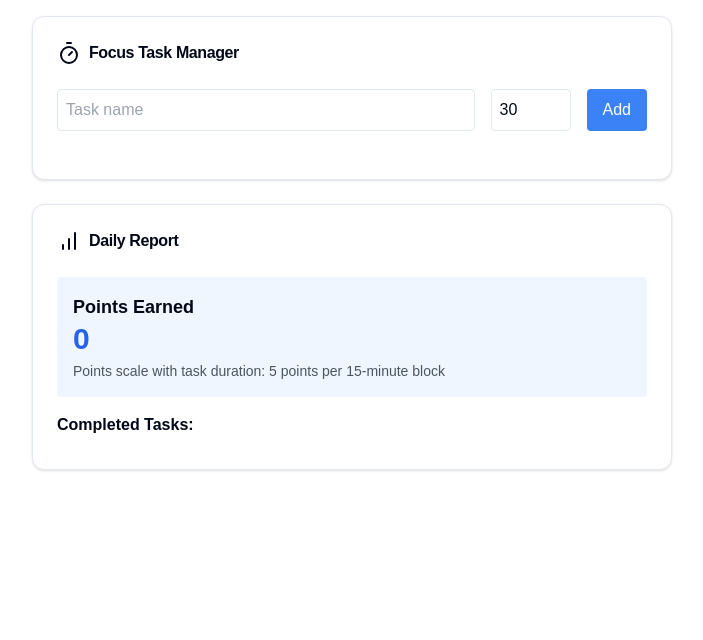
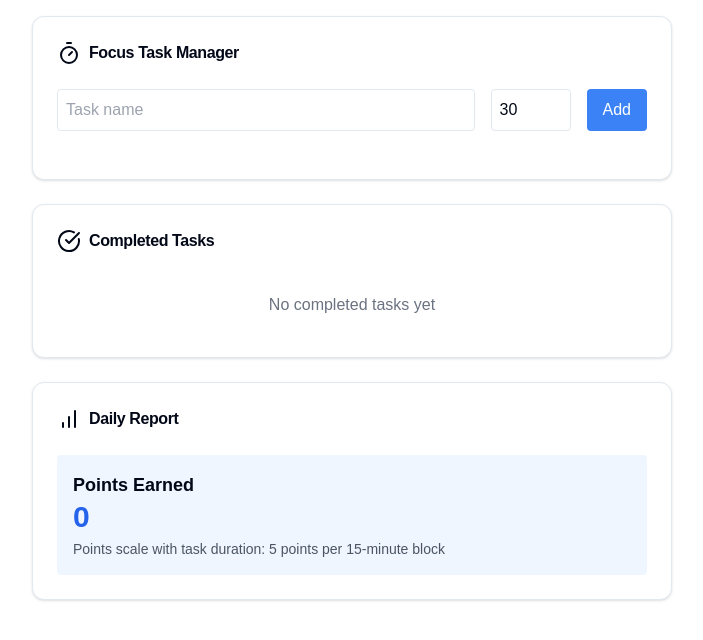
Before and after one commit to skamath17/focus-task-manager, a Next.js app: page /tasks in a window 1280 px wide. Shown: the top 640 px of the page, without its empty margins (288-991 px from the left). Built offline with nearby package versions, Linux system fonts and the light colour scheme.

Commit message:
Moved Completed Tasks to its own Card

```diff
--- a/src/app/tasks/page.js
+++ b/src/app/tasks/page.js
@@ -389,6 +389,46 @@ export default function HomePage() {
         </CardContent>
       </Card>
 
+      <Card>
+        <CardHeader>
+          <CardTitle className="flex items-center gap-2">
+            <CheckCircle className="w-6 h-6" />
+            Completed Tasks
+          </CardTitle>
+        </CardHeader>
+          <CardContent>
+            <div className="space-y-2">
+              {dailyReport.length === 0 ? (
+                <p className="text-gray-500 text-center py-4">No completed tasks yet</p>
+              ) : (
+                dailyReport.map((task, index) => (
+                  <div
+                    key={index}
+                    className="flex items-center justify-between p-3 border rounded-lg bg-gray-50"
+                  >
+                    <div className="flex items-center gap-2">
+                      {task.onTime ? (
+                        <CheckCircle className="w-4 h-4 text-green-500" />
+                      ) : (
+                        <XCircle className="w-4 h-4 text-red-500" />
+                      )}
+                      <span className="font-medium">{task.title}</span>
+                      <span className="text-sm text-gray-500">({task.duration} mins)</span>
+                    </div>
+                    <div className="text-sm">
+                      {task.onTime ? (
+                        <span className="text-green-600">+{task.pointsEarned} points</span>
+                      ) : (
+                        <span className="text-red-600">+0 points</span>
+                      )}
+                    </div>
+                  </div>
+                ))
+              )}
+            </div>
+          </CardContent>
+      </Card>
+
       {/* Daily Report Card */}
       <Card>
         <CardHeader>
@@ -407,22 +447,6 @@ export default function HomePage() {
               </p>
             </div>
 
-            <div className="mt-4">
-              <h3 className="font-semibold mb-2">Completed Tasks:</h3>
-              {dailyReport.map((task, index) => (
-                <div key={index} className="flex items-center gap-2 py-2 border-b">
-                  {task.onTime ? (
-                    <CheckCircle className="w-4 h-4 text-green-500" />
-                  ) : (
-                    <XCircle className="w-4 h-4 text-red-500" />
-                  )}
-                  <span>{task.title}</span>
-                  <span className="text-sm text-gray-500 ml-auto">
-                    {task.onTime ? `(On time +${task.pointsEarned}pts)` : '(Overtime +0pts)'}
-                  </span>
-                </div>
-              ))}
-            </div>
           </div>
         </CardContent>
       </Card>
```
